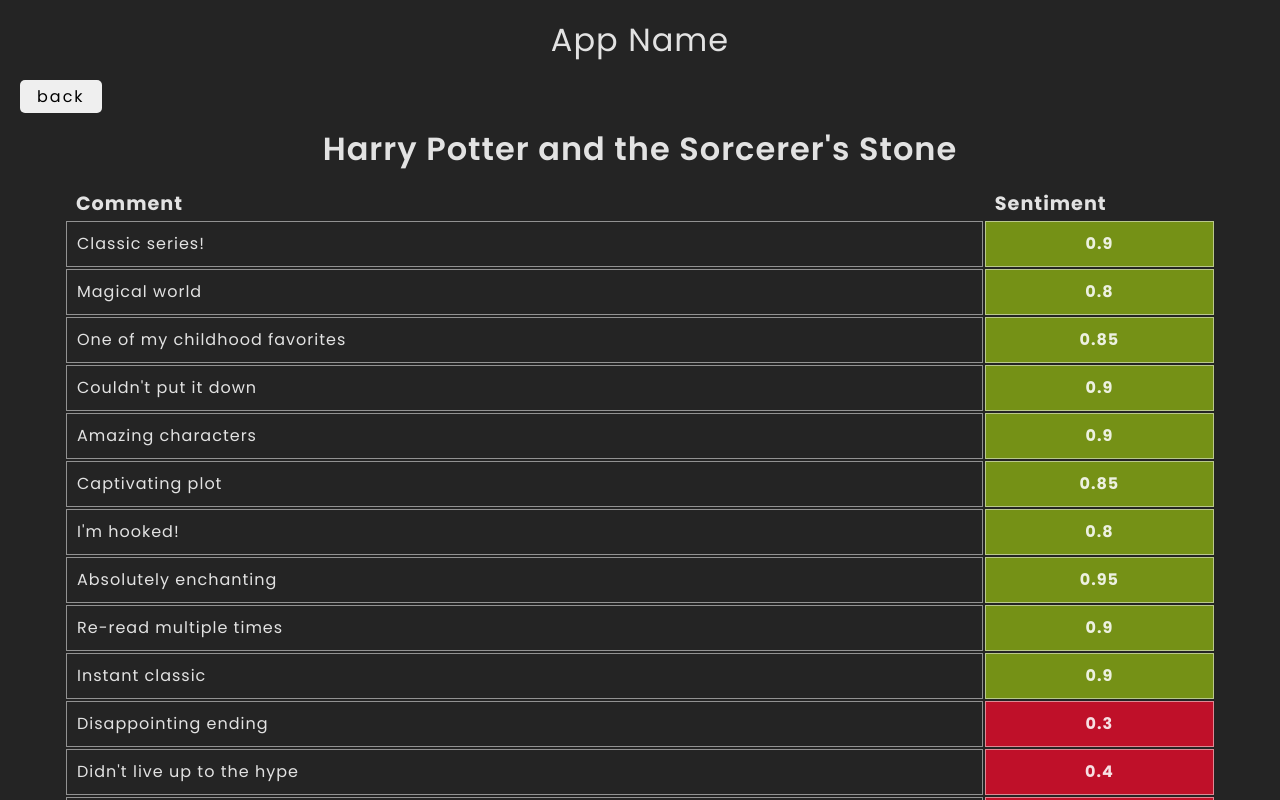
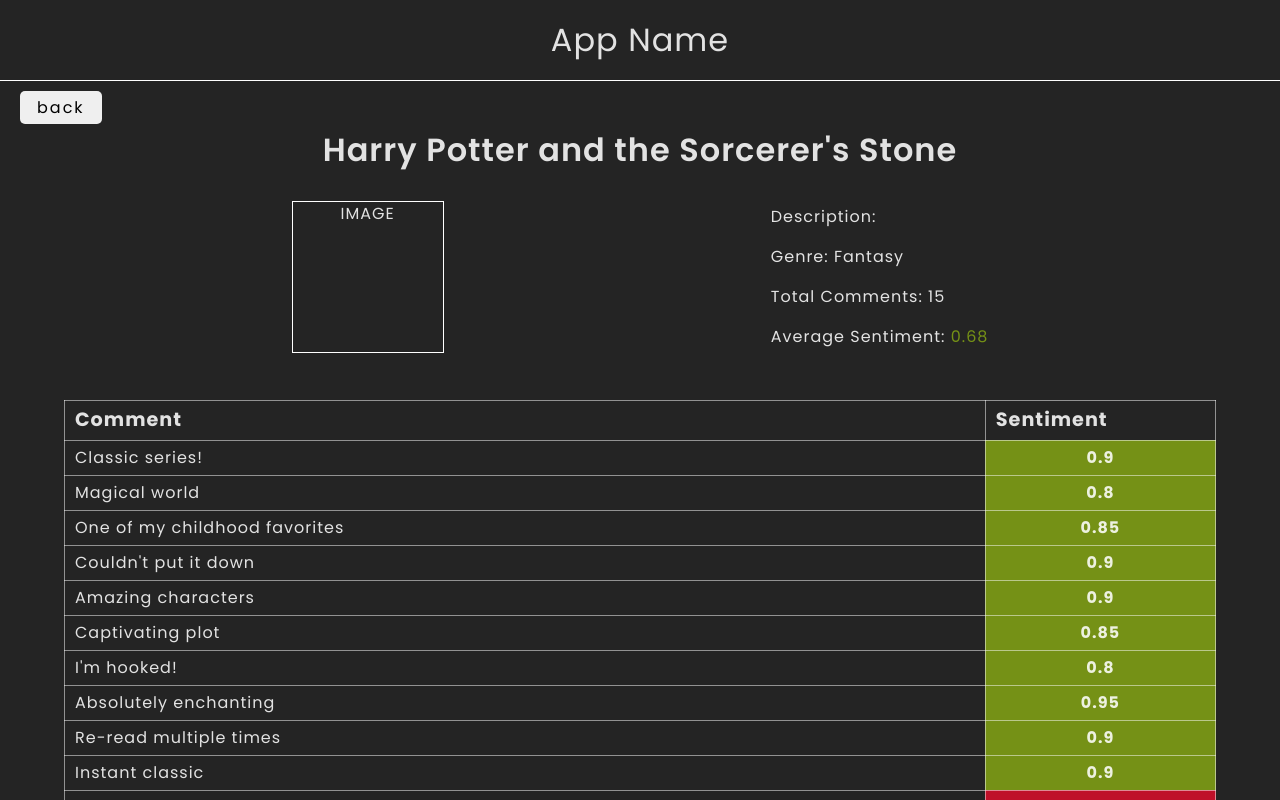
Before and after one commit to hungryx/CZ4034, a React (Vite) app in the folder frontend/: page /book/1 in a window 1280 px wide. Built offline with nearby package versions, Linux system fonts and the light colour scheme.

Commit message:
book page formatting update

```diff
--- a/frontend/src/App.css
+++ b/frontend/src/App.css
@@ -12,6 +12,7 @@
   display: flex;
   justify-content: center;
   align-items: center;
+  border-bottom: 1px solid white;
 }
 .mainPage {
   flex: 1;
@@ -34,10 +35,12 @@
   padding: 0px 15px;
 }
 .filterSection {
-  border: 2px solid yellow;
-  width: 60%;
-  height: 70px;
-  margin: 20px 0px;
+  /* width: 60%; */
+  /* margin: 20px 0px; */
+}
+.filterSection > * {
+  display: flex;
+  align-items: center;
 }
 
 /* results display section */
@@ -49,11 +52,13 @@
   padding-left: 20px;
 }
 .resultsDiv {
-  height: 55vh;
+  height: 45vh;
   overflow: auto;
 }
 .resultcard {
-  text-align: left;
+  /* text-align: left; */
+  display: flex;
+  justify-content: space-between;
   background-color: rgba(255, 255, 255, 0.2);
   margin: 20px 20px;
   padding: 20px 20px;
@@ -70,18 +75,36 @@
   flex-direction: column;
   align-items: center;
   overflow: auto;
+  /* margin-bottom: 5px; */
 }
 .backBtn {
   position: absolute;
   left: 20px;
-  top: 0px;
+  top: 10px;
   padding: 0.2em 1em;
 }
 .bookTitle {
   font-size: 2em;
   font-weight: 600;
 }
-
+.bookInfo {
+  /* border: 1px solid white; */
+  width: 80%;
+  /* margin: 35px 0px; */
+  margin-bottom: 35px;
+  display: flex;
+  align-items: center;
+  justify-content: space-around;
+}
+.image {
+  width: 150px;
+  height: 150px;
+  border: 1px solid white;
+}
+.details {
+  /* border: 1px solid white; */
+  text-align: left;
+}
 .bookTable {
   width: 90%;
 }
--- a/frontend/src/components/Book.jsx
+++ b/frontend/src/components/Book.jsx
@@ -8,12 +8,22 @@
 
   const [bookInfo, setBookInfo] = useState([]);
   const [comments, setComments] = useState([]);
+  const [sentimentInfo, setSentimentInfo] = useState([]);
 
-  const getRowStyle = (sentiment) => {
+  const sentimentTableStyle = (sentiment) => {
     if (sentiment >= 0.6) {
       return { backgroundColor: "rgb(117,145,22)" };
     } else if (sentiment < 0.5) {
       return { backgroundColor: "rgb(191,16,41)" };
+    } else {
+      return {};
+    }
+  };
+  const sentimentDescStyle = (sentiment) => {
+    if (sentiment >= 0.6) {
+      return { color: "rgb(117,145,22)" };
+    } else if (sentiment < 0.5) {
+      return { color: "rgb(191,16,41)" };
     } else {
       return {};
     }
@@ -24,10 +34,18 @@
     setBookInfo(book);
 
     let comments = [];
+    let sentimentSum = 0;
     book.comments.map((item) => {
+      sentimentSum += item.sentiment;
       comments.push(item);
     });
     setComments(comments);
+
+    setSentimentInfo({
+      length: comments.length,
+      sum: sentimentSum.toFixed(2),
+      average: (sentimentSum / comments.length).toFixed(2),
+    });
   }, []);
 
   const goBack = () => {
@@ -40,6 +58,20 @@
         back
       </button>
       <h1 className="bookTitle">{bookInfo.title}</h1>
+      <div className="bookInfo">
+        <div className="image">IMAGE</div>
+        <div className="details">
+          <p>Description: </p>
+          <p>Genre: {bookInfo.genre}</p>
+          <p>Total Comments: {sentimentInfo.length}</p>
+          <p>
+            Average Sentiment:{" "}
+            <span style={sentimentDescStyle(sentimentInfo.average)}>
+              {sentimentInfo.average}
+            </span>
+          </p>
+        </div>
+      </div>
       <table className="bookTable">
         <thead>
           <tr>
@@ -51,7 +83,10 @@
           {comments.map((item, index) => (
             <tr key={index}>
               <td className="comment">{item.comment}</td>
-              <td className="sentiment" style={getRowStyle(item.sentiment)}>
+              <td
+                className="sentiment"
+                style={sentimentTableStyle(item.sentiment)}
+              >
                 {item.sentiment}
               </td>
             </tr>
--- a/frontend/src/components/ResultsSection.jsx
+++ b/frontend/src/components/ResultsSection.jsx
@@ -18,6 +18,7 @@
         {props.results.map((result) => (
           <div className="resultcard" onClick={() => viewResult(result.id)}>
             <p>{result.title}</p>
+            <p>{result.genre}</p>
           </div>
         ))}
       </div>
--- a/frontend/src/data.json
+++ b/frontend/src/data.json
@@ -2,6 +2,9 @@
   {
     "id": 1,
     "title": "Harry Potter and the Sorcerer's Stone",
+    "genre": "Fantasy",
+    "image": "https://example.com/sorcerers_stone.jpg",
+    "publication_date": "1997-06-26",
     "comments": [
       { "comment": "Classic series!", "sentiment": 0.9 },
       { "comment": "Magical world", "sentiment": 0.8 },
@@ -23,6 +26,9 @@
   {
     "id": 2,
     "title": "Harry Potter and the Chamber of Secrets",
+    "genre": "Fantasy",
+    "image": "https://example.com/chamber_of_secrets.jpg",
+    "publication_date": "1998-07-02",
     "comments": [
       { "comment": "Better than the first!", "sentiment": 0.8 },
       { "comment": "Couldn't stop reading", "sentiment": 0.9 },
@@ -44,6 +50,9 @@
   {
     "id": 3,
     "title": "Harry Potter and the Prisoner of Azkaban",
+    "genre": "Fantasy",
+    "image": "https://example.com/prisoner_of_azkaban.jpg",
+    "publication_date": "1999-07-08",
     "comments": [
       { "comment": "The best in the series!", "sentiment": 0.9 },
       { "comment": "Incredible story", "sentiment": 0.9 },
@@ -68,6 +77,9 @@
   {
     "id": 4,
     "title": "Harry Potter and the Goblet of Fire",
+    "genre": "Fantasy",
+    "image": "https://example.com/goblet_of_fire.jpg",
+    "publication_date": "2000-07-08",
     "comments": [
       { "comment": "Epic!", "sentiment": 0.9 },
       { "comment": "Loved the Triwizard Tournament", "sentiment": 0.8 },
@@ -92,6 +104,9 @@
   {
     "id": 5,
     "title": "Harry Potter and the Order of the Phoenix",
+    "genre": "Fantasy",
+    "image": "https://example.com/order_of_phoenix.jpg",
+    "publication_date": "2003-06-21",
     "comments": [
       { "comment": "Intense read!", "sentiment": 0.8 },
       { "comment": "Emotional rollercoaster", "sentiment": 0.7 },
--- a/frontend/src/index.css
+++ b/frontend/src/index.css
@@ -56,12 +56,14 @@
   border: 1px solid transparent;
 }
 
+table,
+th,
+td {
+  border: 1px solid rgba(255, 255, 255, 0.5);
+  padding: 5px 10px;
+  border-collapse: collapse;
+}
 th {
   text-align: left;
-  padding: 0px 10px;
   font-size: 1.2em;
 }
-td {
-  border: 1px solid rgba(255, 255, 255, 0.5);
-  padding: 10px 10px;
-}
```
